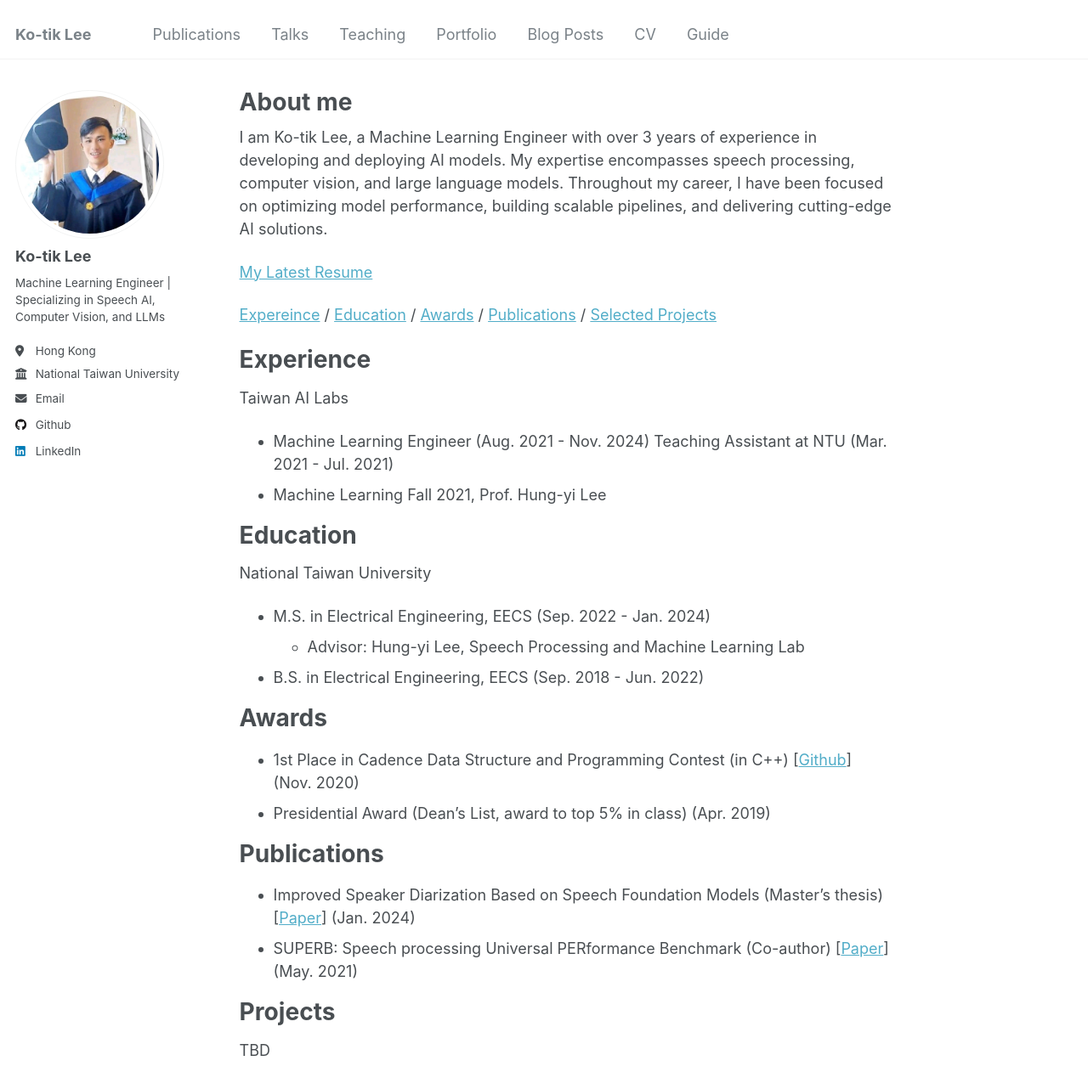
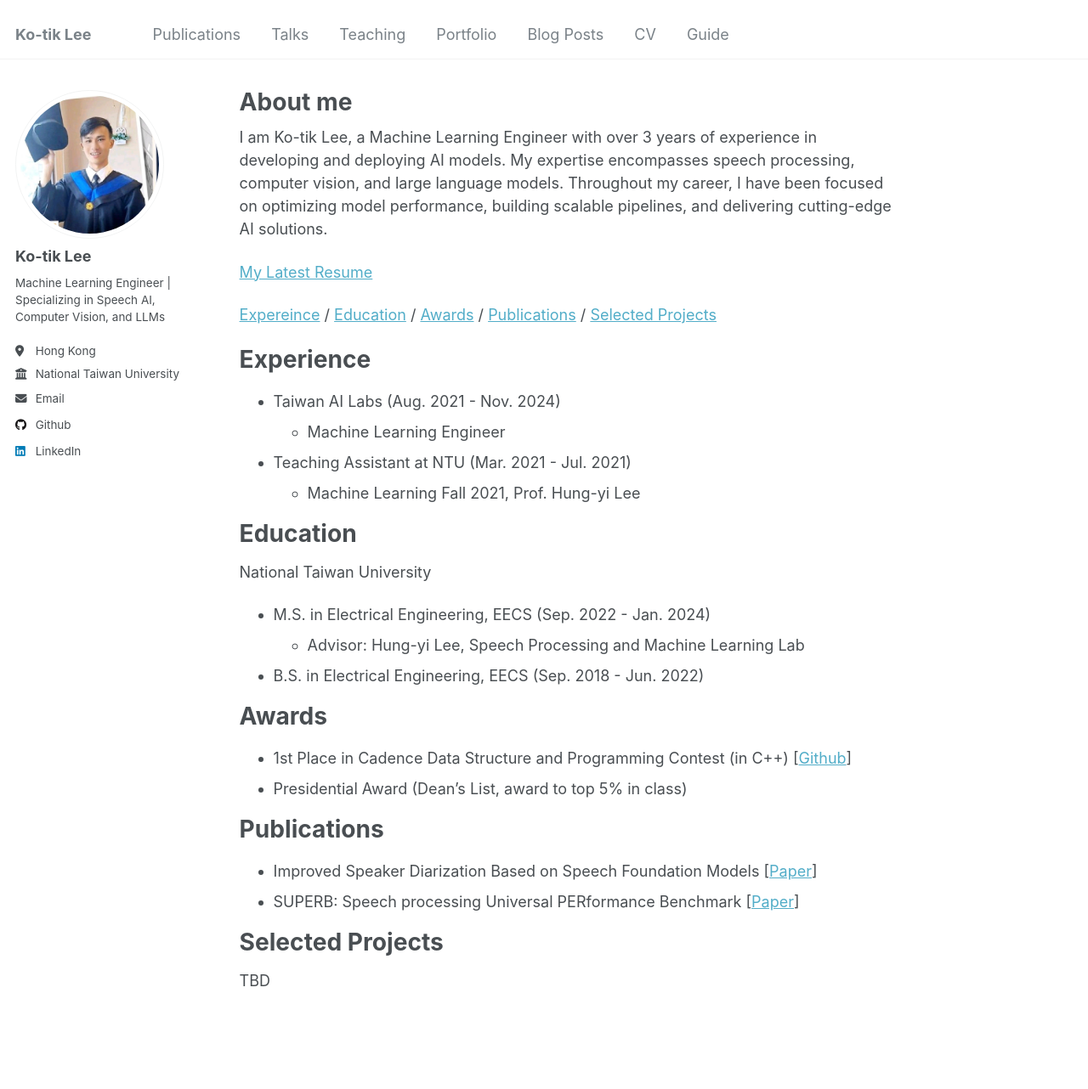
Before and after one commit to godiclee/godiclee.github.io, a Jekyll site: the page built from _pages/about.md, in a window 1280 px wide and 1400 px high. Shown: the top 1282 px of the window at 85% size. Built offline with Jekyll 4.4.1, drawn with Linux system fonts in a browser that asks for light colours.

Commit message:
fix: typo and format in about me

```diff
--- a/_pages/about.md
+++ b/_pages/about.md
@@ -11,14 +11,14 @@ I am Ko-tik Lee, a Machine Learning Engineer with over 3 years of experience in
 
 [My Latest Resume](/files/cv.pdf)
 
-[Expereince](#experience) / [Education](#education) / [Awards](#awards) / [Publications](#publications) / [Selected Projects](#projects)
+[Expereince](#experience) / [Education](#education) / [Awards](#awards) / [Publications](#publications) / [Selected Projects](#selected-projects)
 
 Experience
 ======
-Taiwan AI Labs
-- Machine Learning Engineer (Aug. 2021 - Nov. 2024)
-Teaching Assistant at NTU (Mar. 2021 - Jul. 2021)
-- Machine Learning Fall 2021, Prof. Hung-yi Lee
+- Taiwan AI Labs (Aug. 2021 - Nov. 2024)
+  + Machine Learning Engineer
+- Teaching Assistant at NTU (Mar. 2021 - Jul. 2021)
+  + Machine Learning Fall 2021, Prof. Hung-yi Lee
 
 Education
 ======
@@ -29,14 +29,14 @@ National Taiwan University
 
 Awards
 ======
-- 1st Place in Cadence Data Structure and Programming Contest (in C++) [[Github](https://github.com/godiclee/Dsnp-Fraig)] (Nov. 2020)
-- Presidential Award (Dean’s List, award to top 5% in class) (Apr. 2019)
+- 1st Place in Cadence Data Structure and Programming Contest (in C++) [[Github](https://github.com/godiclee/Dsnp-Fraig)]
+- Presidential Award (Dean’s List, award to top 5% in class)
 
 Publications
 ======
-- Improved Speaker Diarization Based on Speech Foundation Models (Master’s thesis) [[Paper](https://godiclee.github.io/files/thesis.pdf)] (Jan. 2024)
-- SUPERB: Speech processing Universal PERformance Benchmark (Co-author) [[Paper](https://arxiv.org/abs/2105.01051)] (May. 2021)
+- Improved Speaker Diarization Based on Speech Foundation Models [[Paper](https://godiclee.github.io/files/thesis.pdf)]
+- SUPERB: Speech processing Universal PERformance Benchmark [[Paper](https://arxiv.org/abs/2105.01051)]
 
-Projects
+Selected Projects
 ======
 TBD
```
